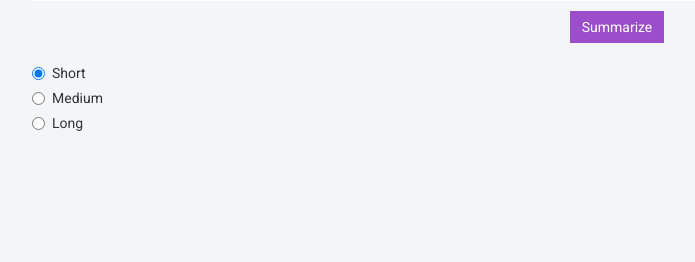
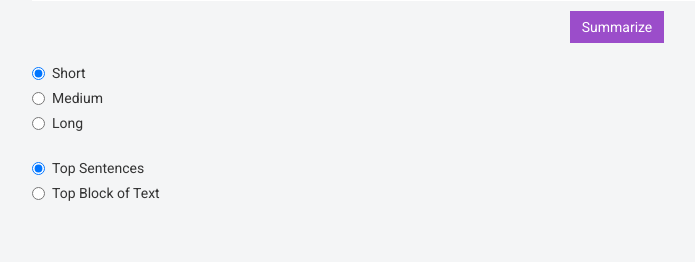
Before and after one commit to hanli1/article-summarizer, a Django app: page / in a window 1280 px wide, after a click on "Dynamic Input". Shown: the part 262-524 px from the top of the page, without its empty margins (23-718 px from the left). Run offline with Django 3.2, Linux system fonts and the light colour scheme; data that the repository does not hold is empty; some libraries are stand-ins or nearby versions.

Commit message:
Progress with stuff

```diff
--- a/article_summarizer_app/templates/index.html
+++ b/article_summarizer_app/templates/index.html
@@ -115,9 +115,8 @@
                                         <button id="summarize-button" class="btn btn-primary pull-right">Summarize</button>
                                     </div>
                                 </div>
-
+                                <div id="dynamic-summary-length-wrapper">
                                     <form>
-
                                           <div class="radio">
                                               <label>
                                                   <input class="short-summary-radio-button" type="radio"
@@ -137,6 +136,25 @@
                                               </label>
                                           </div>
                                       </form>
+                                </div>
+                                <div id="dynamic-summary-style-wrapper">
+                                     <form>
+                                         <div class="radio">
+                                             <label>
+                                                 <input class="top-sentences-radio-button" type="radio"
+                                                 name="dynamic-summary-style" value="top" checked>
+                                                 Top Sentences
+                                             </label>
+                                         </div>
+                                         <div class="radio">
+                                             <label>
+                                                 <input class="top-block-of-text-radio-button" type="radio"
+                                                 name="dynamic-summary-style" value="block">
+                                                 Top Block of Text
+                                             </label>
+                                         </div>
+                                     </form>
+                                </div>
                             </div>
                             <div class="row">
                                 <span id="summary-display-area">
--- a/article_summarizer_app/views.py
+++ b/article_summarizer_app/views.py
@@ -9,6 +9,18 @@ import numpy as np
 from text_summarization.lex_rank import LexRank
 from text_summarization import utils
 from text_summarization import main
+import json
+
+
+def repopulate_lex_rank():
+    all_articles = []
+    for data_file in ["data/bbc_new_1001.json", "data/abc_new_1001.json"]:
+        with open(data_file, "r") as f:
+            current_articles = json.load(f)
+            all_articles += current_articles
+    lex_rank = LexRank(list(map(lambda x: " ".join(x["text"]) if x["organization"] == "BBC" else x["text"],
+                                all_articles)))
+    cache.set('lex_rank', lex_rank, None)
 
 def index(request):
     output_list = ''
@@ -90,19 +102,31 @@ def api_article_summary(request):
 
 def api_summarize(request):
     text = request.GET.get('text')
-    length = request.GET.get('length')
+    summary_length = request.GET.get('summary_length')
+    summary_style = request.GET.get('summary_style')
 
     if not cache.get('lex_rank'):
-        corpus = list(map(lambda x: x[0], utils.get_kaggle_data()))
-        print "calculating lexrank"
-        cache.set('lex_rank', LexRank(corpus))
+        repopulate_lex_rank()
     lex_rank = cache.get('lex_rank')
 
-    num = 1
-    if length == "long":
+    num = None
+    block = None
+    if summary_length == "short":
+        num = 1
+        block = False
+    elif summary_length == "medium":
+        num = 3
+        if summary_style == "top":
+            block = False
+        else:
+            block = True
+    else:
         num = 5
-    elif length == "medium":
-        num = 3
+        if summary_style == "top":
+            block = False
+        else:
+            block = True
 
-    summary = lex_rank.get_summary_sentences(text, num)
+    lex_rank.compute_sentence_page_rank_ordering(text)
+    summary = lex_rank.get_summary_sentences(num, block=block)
     return JsonResponse({"result": summary})
--- a/text_summarization/lex_rank.py
+++ b/text_summarization/lex_rank.py
@@ -32,6 +32,7 @@ class LexRank:
         self.current_sentence_page_ranks = {}
         self.current_sentence_graph_nodes = []
         self.current_node_id_to_sentence = {}
+        self.embeddings = {}
         if self.sentence_representation == "embedding":
             self.initialize_lexicon()
             self.initialize_embeddings()
--- a/website/settings.py
+++ b/website/settings.py
@@ -86,8 +86,6 @@ DATABASES = {
     }
 }
 
-
-
 # Password validation
 # https://docs.djangoproject.com/en/1.9/ref/settings/#auth-password-validators
 
--- a/website/static/main.css
+++ b/website/static/main.css
@@ -179,3 +179,7 @@ a, a:hover, a:focus{
     -webkit-transform: scale(1.0);
   }
 }
+
+#dynamic-summary-length-wrapper {
+    margin-bottom: 25px;
+}
--- a/website/static/main.js
+++ b/website/static/main.js
@@ -13,7 +13,8 @@ $( document ).ready(function() {
   function send_summarize_query() {
     data = {
       text: $("#dynamic-text-area").val(),
-      length: $('input[name="dynamic-summary-length"]:checked').val()
+      summary_length: $('input[name="dynamic-summary-length"]:checked').val(),
+      summary_style: $('input[name="dynamic-summary-style"]:checked').val()
     }
     $.get('api/summarize', data, function (response) {
       var summary = response["result"];
```
Lines whose indentation alone changed are shown as unchanged.
